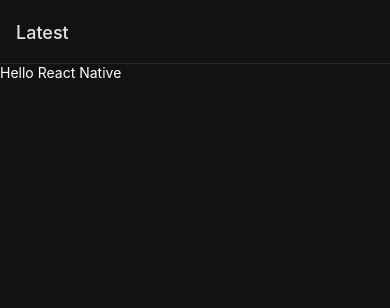
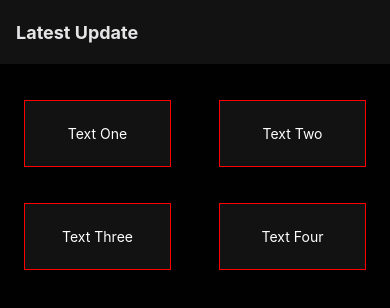
Before and after one commit to yoga-au/md-lite, a React Native app: screen / in a window 390 px wide. Shown: the top 308 px of the page. Built offline with nearby package versions, Linux system fonts and the light colour scheme.

Commit message:
new: base list with dummy data

```diff
--- a/src/App.tsx
+++ b/src/App.tsx
@@ -10,8 +10,14 @@ const Stack = createNativeStackNavigator();
 const App = () => {
   return (
     <NavigationContainer theme={DarkTheme}>
-      <Stack.Navigator>
-        <Stack.Screen name="Latest" component={Latest} />
+      <Stack.Navigator
+        screenOptions={{
+          headerTitleStyle: {
+            fontWeight: 'bold',
+          },
+          headerShadowVisible: false,
+        }}>
+        <Stack.Screen name="Latest Update" component={Latest} />
       </Stack.Navigator>
     </NavigationContainer>
   );
--- /dev/null
+++ b/src/components/SingleCard.tsx
@@ -0,0 +1,33 @@
+import React from 'react';
+import {View, Text, StyleSheet} from 'react-native';
+
+interface SimpleProp {
+  text: string;
+}
+
+const SingleCard = ({text}: SimpleProp) => {
+  return (
+    <View style={styles.container}>
+      <Text style={styles.simpleText}>{text}</Text>
+    </View>
+  );
+};
+
+const styles = StyleSheet.create({
+  simpleText: {
+    color: 'white',
+    textAlign: 'center',
+  },
+  container: {
+    flex: 1,
+    marginTop: 36,
+    marginHorizontal: 24,
+    padding: 24,
+    backgroundColor: '#121212',
+    // border for development
+    borderColor: 'red',
+    borderWidth: 1,
+  },
+});
+
+export default SingleCard;
--- a/src/screens/Latest.tsx
+++ b/src/screens/Latest.tsx
@@ -1,10 +1,39 @@
 import React from 'react';
-import {SafeAreaView, Text, StyleSheet} from 'react-native';
+import {StyleSheet, FlatList} from 'react-native';
+import {SafeAreaView} from 'react-native-safe-area-context';
+
+// component import
+import SingleCard from '../components/SingleCard';
 
 const Latest = () => {
+  const DUMMY_DATA = [
+    {
+      id: '1',
+      text: 'Text One',
+    },
+    {
+      id: '2',
+      text: 'Text Two',
+    },
+    {
+      id: '3',
+      text: 'Text Three',
+    },
+    {
+      id: '4',
+      text: 'Text Four',
+    },
+  ];
+
   return (
     <SafeAreaView style={styles.container}>
-      <Text style={styles.exampleText}>Hello React Native</Text>
+      <FlatList
+        data={DUMMY_DATA}
+        renderItem={({item}) => <SingleCard text={item.text} />}
+        keyExtractor={item => item.id}
+        numColumns={2}
+        contentContainerStyle={styles.flatListContainer}
+      />
     </SafeAreaView>
   );
 };
@@ -12,10 +41,9 @@ const Latest = () => {
 const styles = StyleSheet.create({
   container: {
     flex: 1,
-    backgroundColor: '#121212',
   },
-  exampleText: {
-    color: 'white',
+  flatListContainer: {
+    justifyContent: 'center',
   },
 });
 
```
Also changed, not shown: Test.tsx (deleted, +0 -14 lines).
